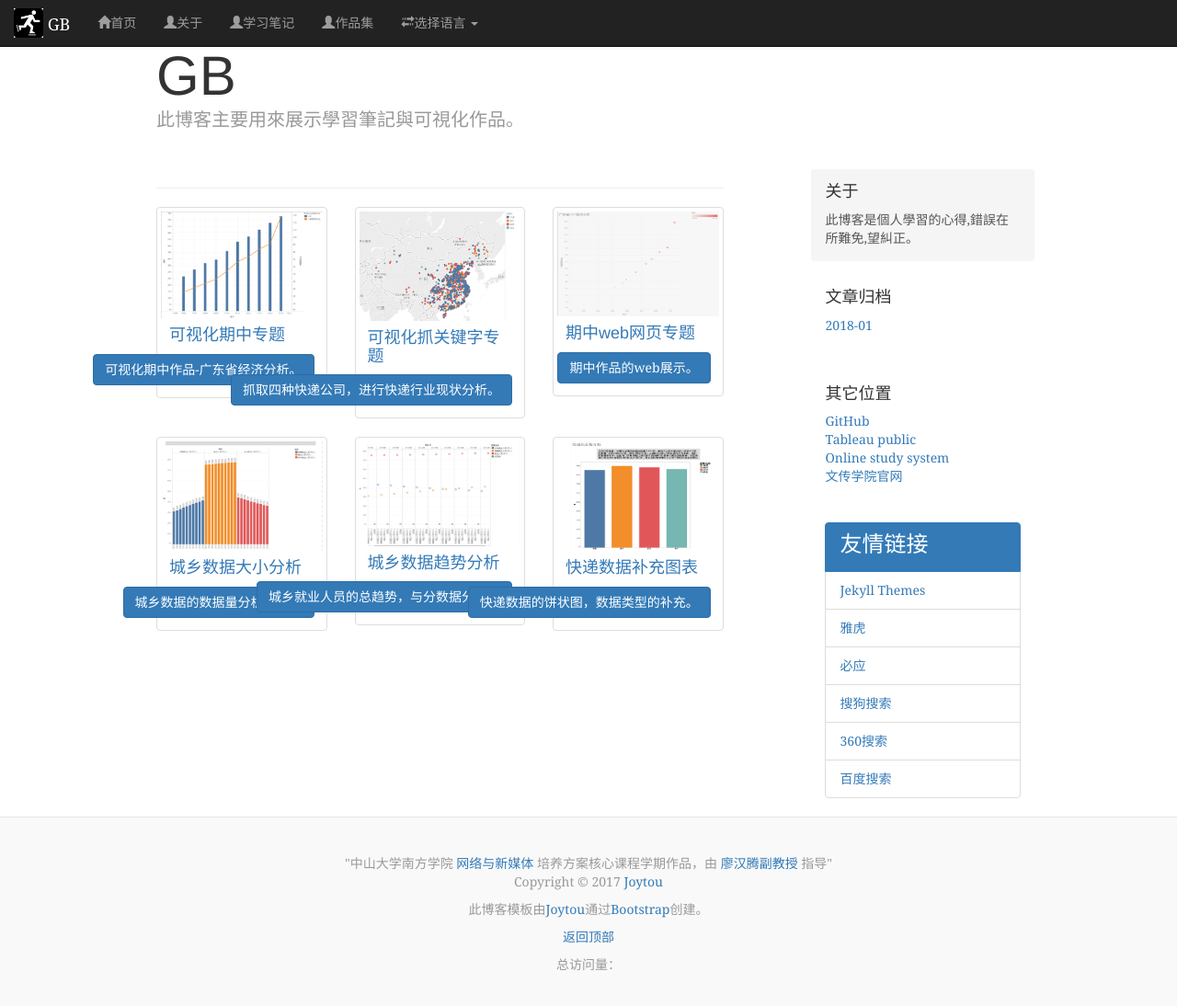
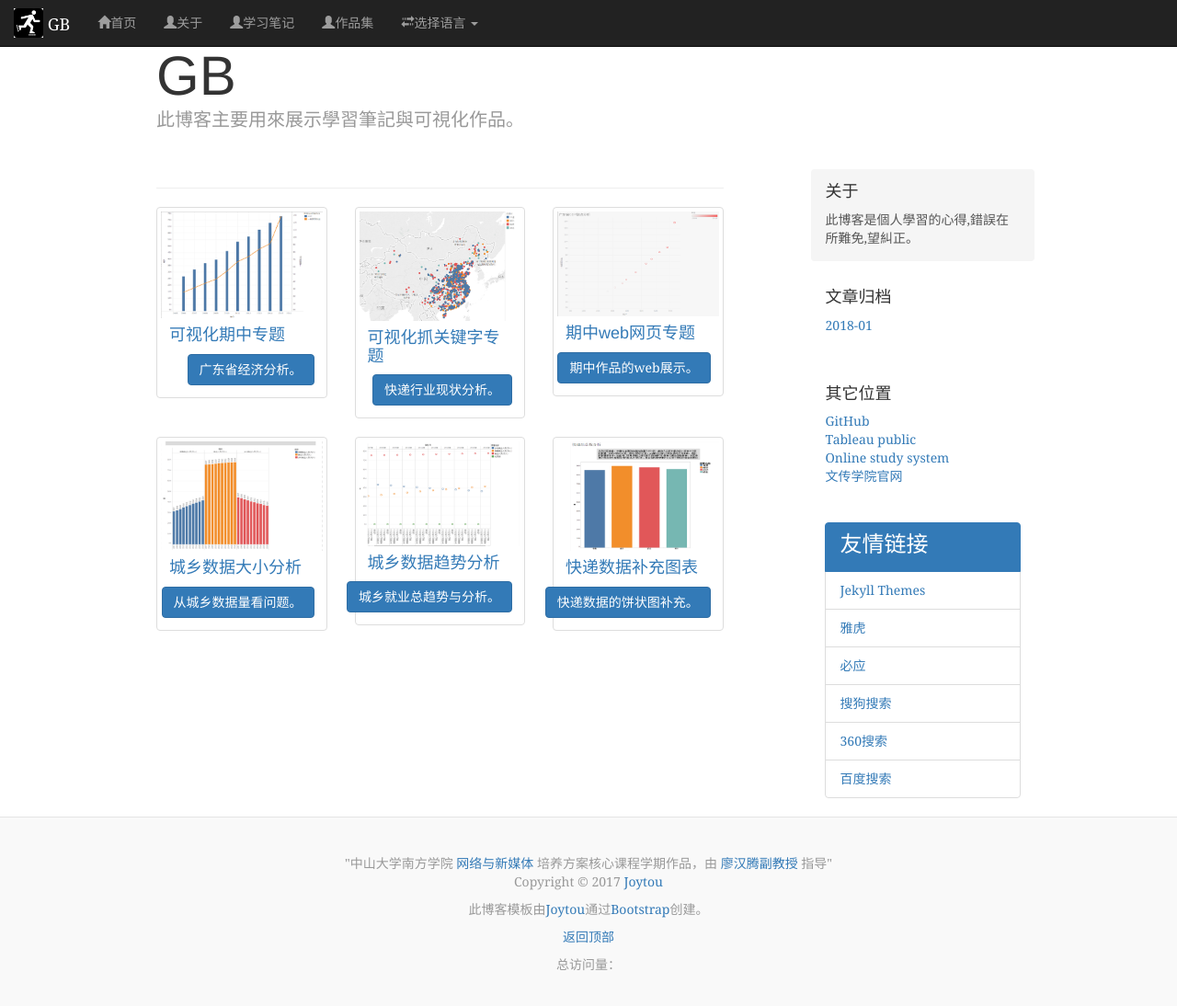
Before and after one commit to zdnfzgb/zdnfzgb.github.io, a Jekyll site: the page built from portfolio/index.html, in a window 1280 px wide and 1099 px high. Shown: the top 1094 px of the window at 92% size. Built offline with Jekyll 4.4.1, drawn with Linux system fonts in a browser that asks for light colours; comment, search, counter and statistics services are not loaded.

Commit message:
改文字档

```diff
--- a/portfolio/index.html
+++ b/portfolio/index.html
@@ -13,7 +13,7 @@ lang: cn
             <img src="/img-tableau/排名分析.png" alt="A Quote Machine">
             <div class="caption clearfix">
                 <h4><a class="posts-list-name" href="/2018/01/04/作品集可视化期中专题/" target="_blank">可视化期中专题</a></h4>
-                <a class="btn btn-primary pull-right" href="/2018/01/04/作品集可视化期中专题/" target="_blank">可视化期中作品-广东省经济分析。</a>
+                <a class="btn btn-primary pull-right" href="/2018/01/04/作品集可视化期中专题/" target="_blank">广东省经济分析。</a>
             </div>
         </div>
     </div>
@@ -22,7 +22,7 @@ lang: cn
             <img src="/img-tableau/全国快递.png" alt="Baymax!">
             <div class="caption clearfix">
                 <h4><a class="posts-list-name" href="/2018/01/04/作品集可视化期末专题/" target="_blank">可视化抓关键字专题</a></h4>
-                <a class="btn btn-primary pull-right" href="/2018/01/04/作品集可视化期末专题/" target="_blank">抓取四种快递公司，进行快递行业现状分析。</a>
+                <a class="btn btn-primary pull-right" href="/2018/01/04/作品集可视化期末专题/" target="_blank">快递行业现状分析。</a>
             </div>
         </div>
     </div>
@@ -42,7 +42,7 @@ lang: cn
             <img src="/img-tableau/城乡数据大小.png" alt="A Quote Machine">
             <div class="caption clearfix">
                 <h4><a class="posts-list-name" href="https://public.tableau.com/profile/.17705372#!/vizhome/_18239/1_1" target="_blank">城乡数据大小分析</a></h4>
-                <a class="btn btn-primary pull-right" href="https://public.tableau.com/profile/.17705372#!/vizhome/_18239/1_1" target="_blank">城乡数据的数据量分析问题。</a>
+                <a class="btn btn-primary pull-right" href="https://public.tableau.com/profile/.17705372#!/vizhome/_18239/1_1" target="_blank">从城乡数据量看问题。</a>
             </div>
         </div>
     </div>
@@ -51,7 +51,7 @@ lang: cn
             <img src="/img-tableau/城乡数据趋势.png" alt="Baymax!">
             <div class="caption clearfix">
                 <h4><a class="posts-list-name" href="https://public.tableau.com/profile/.17705372#!/vizhome/2_2347/1_1" target="_blank">城乡数据趋势分析</a></h4>
-                <a class="btn btn-primary pull-right" href="https://public.tableau.com/profile/.17705372#!/vizhome/2_2347/1_1" target="_blank">城乡就业人员的总趋势，与分数据分析。</a>
+                <a class="btn btn-primary pull-right" href="https://public.tableau.com/profile/.17705372#!/vizhome/2_2347/1_1" target="_blank">城乡就业总趋势与分析。</a>
             </div>
         </div>
     </div>
@@ -60,7 +60,7 @@ lang: cn
             <img src="/img-tableau/快递站数据分析.png" alt="Show Local Weather!">
             <div class="caption clearfix">
                 <h4><a class="posts-list-name" href="https://public.tableau.com/profile/.17705372#!/vizhome/_18360/1_1?publish=yes" target="_blank">快递数据补充图表</a></h4>
-                <a class="btn btn-primary pull-right" href="https://public.tableau.com/profile/.17705372#!/vizhome/_18360/1_1?publish=yes" target="_blank">快递数据的饼状图，数据类型的补充。</a>
+                <a class="btn btn-primary pull-right" href="https://public.tableau.com/profile/.17705372#!/vizhome/_18360/1_1?publish=yes" target="_blank">快递数据的饼状图补充。</a>
             </div>
         </div>
     </div>
```
